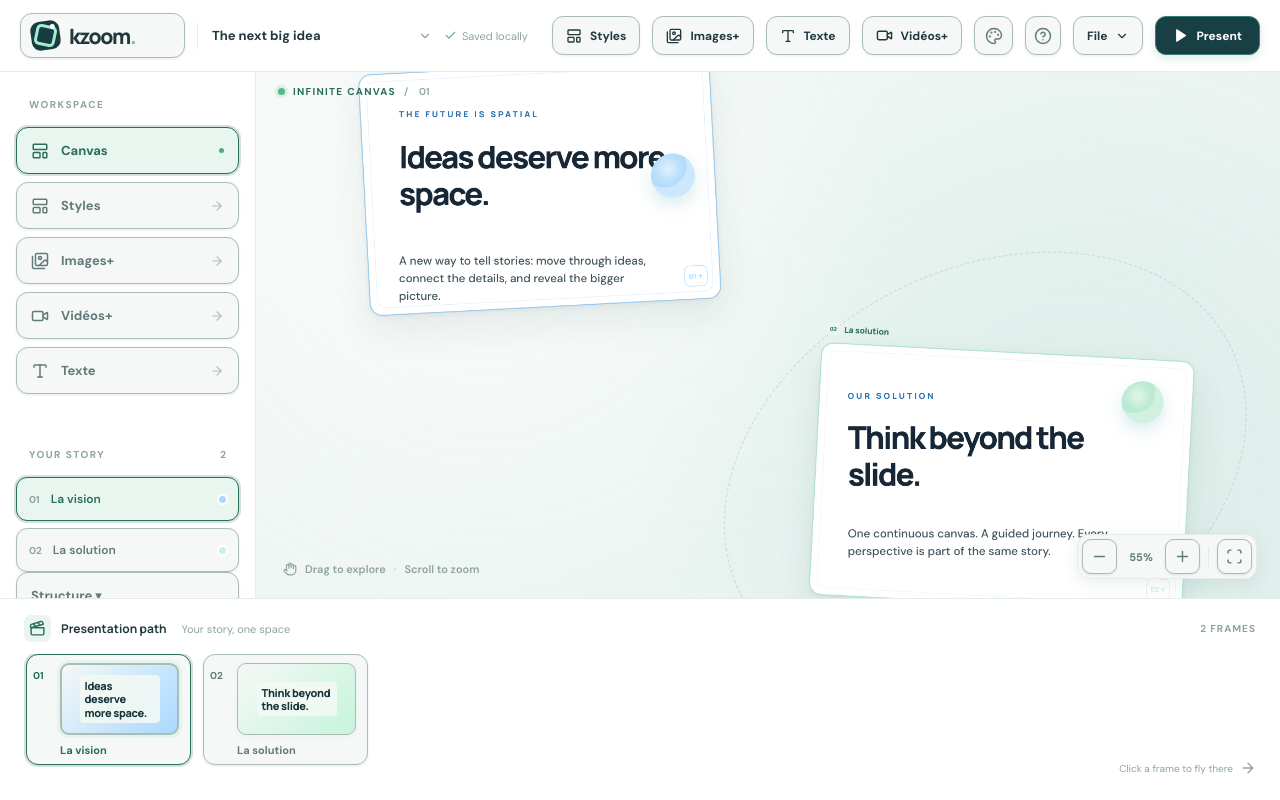
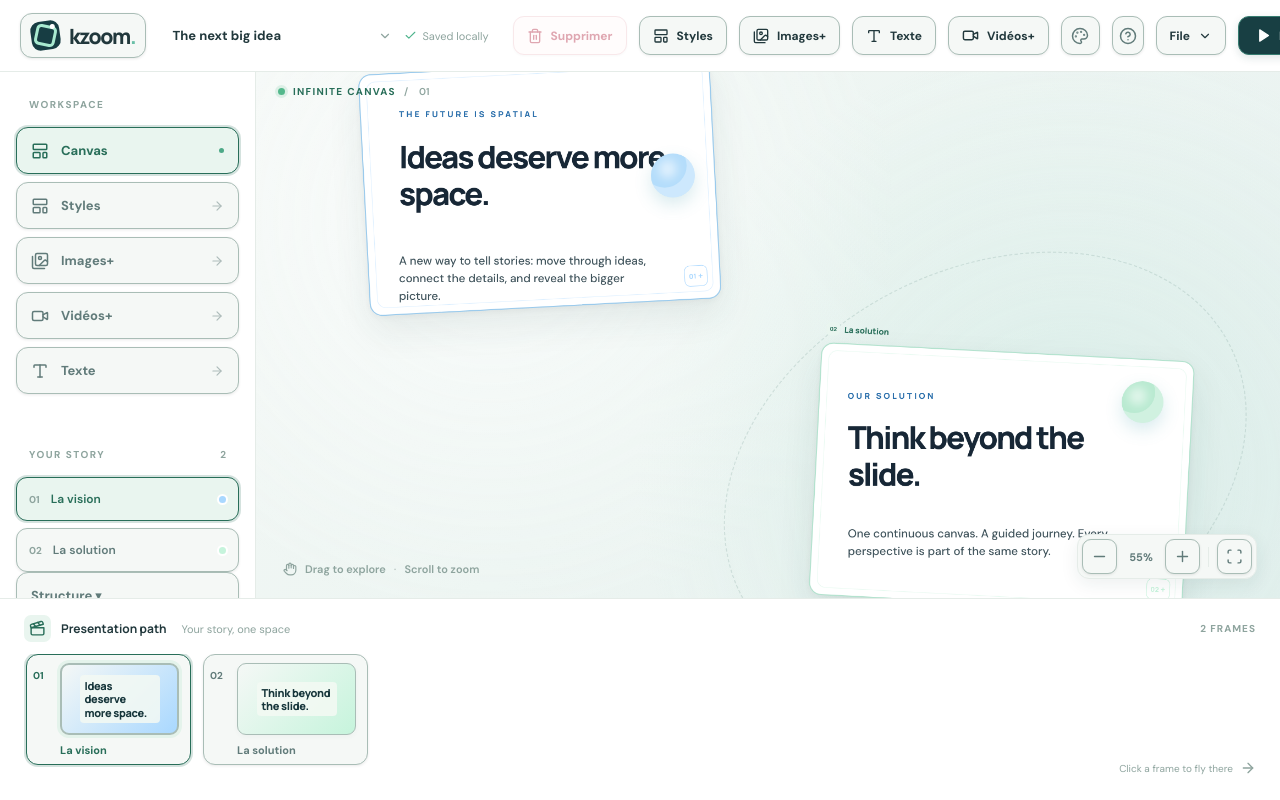
Before and after one commit to Sheldon-Learning/k2zoom, a React (Vite) app: page / in a window 1280 px wide. Built offline with nearby package versions, Linux system fonts and the light colour scheme.

Commit message:
midification sous slides et ajout bouton supprimer

```diff
--- a/src/App.tsx
+++ b/src/App.tsx
@@ -13,6 +13,7 @@ import {
   Images,
   Play,
   Sparkles,
+  Trash2,
   Type,
   Upload,
   Video,
@@ -54,6 +55,7 @@ import { prepareImages } from './utils/images'
 import { createPresentationPdf } from './utils/pdfExport'
 import { importDocument } from './utils/documentImport'
 import type {
+  CanvasElement,
   Presentation,
   PresentationStyle,
   ImageElement,
@@ -86,8 +88,7 @@ export default function App() {
   const [showVideoDialog, setShowVideoDialog] = useState(false)
   const [cleanMode, setCleanMode] = useState(false)
   const [showTextEditor, setShowTextEditor] = useState(false)
-  const [selectedTextId, setSelectedTextId] = useState<string | null>(null)
-  const [selectedImageId, setSelectedImageId] = useState<string | null>(null)
+  const [selectedElementId, setSelectedElementId] = useState<string | null>(null)
   const [pdfBusy, setPdfBusy] = useState(false)
   const [importBusy, setImportBusy] = useState(false)
   const [activeNestedId, setActiveNestedId] = useState<string | null>(null)
@@ -146,6 +147,13 @@ export default function App() {
   const activeSiblingIndex = activeSiblings.findIndex(
     (frame) => frame.id === currentFrame?.id,
   )
+  const selectedElement = presentation.elements.find(
+    (element) => element.id === selectedElementId,
+  )
+  const selectedTextId =
+    selectedElement?.type === 'text' ? selectedElement.id : null
+  const selectedImageId =
+    selectedElement?.type === 'image' ? selectedElement.id : null
   const selectedText = presentation.elements.find(
     (element): element is TextElement =>
       element.type === 'text' && element.id === selectedTextId,
@@ -234,7 +242,37 @@ export default function App() {
       ...latest,
       elements: latest.elements.filter((element) => element.id !== id),
     })
-    setSelectedTextId(null)
+    setSelectedElementId(null)
+  }
+
+  function deleteSelectedElement() {
+    if (!selectedElementId) return
+    const latest = usePresentationStore.getState().presentation
+    if (!latest.elements.some((element) => element.id === selectedElementId)) {
+      setSelectedElementId(null)
+      return
+    }
+    replace({
+      ...latest,
+      elements: latest.elements.filter(
+        (element) => element.id !== selectedElementId,
+      ),
+    })
+    setSelectedElementId(null)
+    setShowTextEditor(false)
+    setMessage('Élément supprimé')
+    window.setTimeout(() => setMessage(''), 2500)
+  }
+
+  function selectCanvasElement(element: CanvasElement) {
+    setSelectedElementId(element.id)
+    if (element.type !== 'text') setShowTextEditor(false)
+    if ('frameId' in element && element.frameId) {
+      const owner = presentation.frames.find(
+        (frame) => frame.id === element.frameId,
+      )
+      if (owner?.parentId) setActiveNestedId(owner.id)
+    }
   }
 
   function addText(kind: 'body' | 'heading' = 'body') {
@@ -268,7 +306,7 @@ export default function App() {
       rotation: 0,
     }
     replace({ ...presentation, elements: [...presentation.elements, element] })
-    setSelectedTextId(element.id)
+    setSelectedElementId(element.id)
     setShowTextEditor(true)
   }
 
@@ -290,8 +328,8 @@ export default function App() {
             element.y <= frame.y + frame.height + 160),
     )
     if (frameIndex >= 0) setActiveFrame(frameIndex)
-    setSelectedTextId(element.id)
-    setSelectedImageId(null)
+    setSelectedElementId(element.id)
+    setSelectedElementId(null)
     setShowTextEditor(true)
   }
 
@@ -308,8 +346,8 @@ export default function App() {
   }
 
   function selectImage(image: ImageElement) {
-    setSelectedImageId(image.id)
-    setSelectedTextId(null)
+    setSelectedElementId(image.id)
+    setSelectedElementId(null)
   }
 
   async function pasteImages(files: File[]) {
@@ -354,8 +392,8 @@ export default function App() {
           'Stockage local plein : utilisez des images plus petites.',
         )
       replace(next)
-      setSelectedImageId(added.at(-1)?.id ?? null)
-      setSelectedTextId(null)
+      setSelectedElementId(added.at(-1)?.id ?? null)
+      setSelectedElementId(null)
       setMessage(
         `${added.length} image${added.length > 1 ? 's' : ''} collée${added.length > 1 ? 's' : ''}`,
       )
@@ -392,8 +430,8 @@ export default function App() {
       return
     }
     replace(next)
-    setSelectedImageId(copy.id)
-    setSelectedTextId(null)
+    setSelectedElementId(copy.id)
+    setSelectedElementId(null)
     setMessage('Image copiée sur le canvas')
     window.setTimeout(() => setMessage(''), 4500)
   }
@@ -436,8 +474,8 @@ export default function App() {
         ...latest,
         elements: latest.elements.filter((item) => item.id !== id),
       })
-      setSelectedImageId(null)
-      setSelectedTextId(null)
+      setSelectedElementId(null)
+      setSelectedElementId(null)
     }
     const handlePaste = (event: ClipboardEvent) => {
       const target = event.target
@@ -469,7 +507,7 @@ export default function App() {
               y: element.y + 24,
             }
             replace({ ...latest, elements: [...latest.elements, copy] })
-            setSelectedTextId(copy.id)
+            setSelectedElementId(copy.id)
           }
         } catch {
           setMessage('Impossible de coller cette image.')
@@ -572,8 +610,8 @@ export default function App() {
         if (JSON.stringify(next).length > 3_500_000)
           throw new Error('Stockage local plein : utilisez moins d’images.')
         replace(next)
-        setSelectedImageId(added.at(-1)?.id ?? null)
-        setSelectedTextId(null)
+        setSelectedElementId(added.at(-1)?.id ?? null)
+        setSelectedElementId(null)
         setMessage(
           `${added.length} image${added.length > 1 ? 's' : ''} ajoutée${added.length > 1 ? 's' : ''} à cette page`,
         )
@@ -695,8 +733,8 @@ export default function App() {
     setActiveFrame(index)
     setActiveNestedId(null)
     setNavigationHistory((history) => [...history, frame.id])
-    setSelectedTextId(null)
-    setSelectedImageId(null)
+    setSelectedElementId(null)
+    setSelectedElementId(null)
     controller.focusOn(frame, frame.duration)
   }
 
@@ -708,8 +746,8 @@ export default function App() {
     if (rootIndex >= 0) setActiveFrame(rootIndex)
     setActiveNestedId(frame.parentId ? id : null)
     setNavigationHistory((history) => [...history, id])
-    setSelectedTextId(null)
-    setSelectedImageId(null)
+    setSelectedElementId(null)
+    setSelectedElementId(null)
     setNumberMenuFrameId(null)
     controller.focusOn(frame, frame.duration)
   }
@@ -767,8 +805,8 @@ export default function App() {
       const index = pathFrames.findIndex((frame) => frame.id === root?.id)
       if (index >= 0) setActiveFrame(index)
       setActiveNestedId(child.id)
-      setSelectedTextId(null)
-      setSelectedImageId(null)
+      setSelectedElementId(null)
+      setSelectedElementId(null)
       setNavigationHistory((history) => [...history, id, child.id])
       controller.focusOn(child)
     }
@@ -858,8 +896,8 @@ export default function App() {
           setShowTextEditor(false)
           setShowMenu(false)
         } else {
-          setSelectedTextId(null)
-          setSelectedImageId(null)
+          setSelectedElementId(null)
+          setSelectedElementId(null)
           setCleanMode(false)
         }
         return
@@ -911,10 +949,10 @@ export default function App() {
           usePresentationStore.getState().redo()
           return
         }
-        if (mod && key === 'd' && (selectedImageId || selectedTextId)) {
+        if (mod && key === 'd' && selectedElementId) {
           event.preventDefault()
           const element = presentation.elements.find(
-            (item) => item.id === (selectedImageId ?? selectedTextId),
+            (item) => item.id === selectedElementId,
           )
           if (element) {
             const copy = {
@@ -927,34 +965,21 @@ export default function App() {
               ...presentation,
               elements: [...presentation.elements, copy],
             })
-            if (copy.type === 'image') setSelectedImageId(copy.id)
-            else setSelectedTextId(copy.id)
+            setSelectedElementId(copy.id)
           }
           return
         }
         if (
           (event.key === 'Delete' || event.key === 'Backspace') &&
-          (selectedTextId || selectedImageId)
+          selectedElementId
         ) {
           event.preventDefault()
-          if (selectedTextId) deleteTextById(selectedTextId)
-          else {
-            replace({
-              ...presentation,
-              elements: presentation.elements.filter(
-                (item) => item.id !== selectedImageId,
-              ),
-            })
-            setSelectedImageId(null)
-          }
+          deleteSelectedElement()
           return
         }
-        if (
-          event.key.startsWith('Arrow') &&
-          (selectedTextId || selectedImageId)
-        ) {
+        if (event.key.startsWith('Arrow') && selectedElementId) {
           event.preventDefault()
-          const id = selectedTextId ?? selectedImageId
+          const id = selectedElementId
           const amount = event.shiftKey ? 10 : 1
           replace({
             ...presentation,
@@ -1076,8 +1101,8 @@ export default function App() {
       replace(imported)
       setActiveFrame(0)
       setActiveNestedId(null)
-      setSelectedTextId(null)
-      setSelectedImageId(null)
+      setSelectedElementId(null)
+      setSelectedElementId(null)
       controller.focusOn(imported.frames[0], 0)
       setMessage(`${imported.frames.length} slides créées depuis ${file.name}`)
     } catch (error) {
@@ -1231,6 +1256,24 @@ export default function App() {
                   : 'Saved locally'}
             </span>
             <div className="topbar-spacer" />
+            <button
+              type="button"
+              className="button topbar-delete-button"
+              onClick={deleteSelectedElement}
+              disabled={!selectedElement}
+              aria-label={
+                selectedElement
+                  ? `Supprimer l’élément sélectionné (${selectedElement.type})`
+                  : 'Sélectionnez un élément à supprimer'
+              }
+              title={
+                selectedElement
+                  ? 'Supprimer l’élément sélectionné'
+                  : 'Cliquez sur un élément du canvas'
+              }
+            >
+              <Trash2 size={16} /> <span>Supprimer</span>
+            </button>
             <button
               className="button button-light styles-top-button"
               onClick={() =>
@@ -1555,11 +1598,14 @@ export default function App() {
           viewportRef={viewportRef}
           selectedTextId={showTextEditor && !cleanMode ? selectedTextId : null}
           selectedImageId={!cleanMode ? selectedImageId : null}
+          selectedElementId={!cleanMode ? selectedElementId : null}
           onSelectText={!cleanMode ? selectText : undefined}
           onUpdateText={!cleanMode ? updateTextById : undefined}
           onDeleteText={!cleanMode ? deleteTextById : undefined}
           onSelectImage={!cleanMode ? selectImage : undefined}
           onUpdateImage={!cleanMode ? updateImageById : undefined}
+          onSelectElement={!cleanMode ? selectCanvasElement : undefined}
+          onClearSelection={!cleanMode ? () => setSelectedElementId(null) : undefined}
           onExploreSlide={handleSlideNumberClick}
           onDoubleClickSlideNumber={handleSlideNumberDoubleClick}
         />
@@ -1692,7 +1738,7 @@ export default function App() {
           visualStyle={!!presentation.style && presentation.style !== 'story'}
           texts={frameTexts}
           selected={selectedText}
-          onSelect={setSelectedTextId}
+          onSelect={setSelectedElementId}
           onTitleChange={updateFrameTitle}
           onChange={updateText}
           onAdd={() => addText()}
--- a/src/data/visualStyles.ts
+++ b/src/data/visualStyles.ts
@@ -311,6 +311,61 @@ export function appendMediaToStory(
   return { ...presentation, frames, elements, path, style: 'story' }
 }
 
+/** Reflows the existing root slides without recreating their editable content. */
+export function restylePresentation(
+  presentation: Presentation,
+  style: PresentationStyle,
+): Presentation {
+  if (style === 'story') return { ...presentation, style }
+  const rootFrames = presentation.path
+    .map((id) => presentation.frames.find((frame) => frame.id === id))
+    .filter((frame): frame is Frame => !!frame && !frame.parentId)
+  const moves = new Map(
+    rootFrames.map((frame, index) => {
+      const target = position(style, index, rootFrames.length)
+      return [
+        frame.id,
+        {
+          dx: target.x - frame.x,
+          dy: target.y - frame.y,
+          rotation: target.rotation,
+          rotationDelta: target.rotation - frame.rotation,
+        },
+      ]
+    }),
+  )
+  const ownerOf = (element: CanvasElement) => {
+    if ('frameId' in element && element.frameId) return element.frameId
+    return rootFrames.find((frame) => element.id.startsWith(`${frame.id}-`))?.id
+  }
+  return {
+    ...presentation,
+    style,
+    frames: presentation.frames.map((frame) => {
+      const move = moves.get(frame.id)
+      return move
+        ? {
+            ...frame,
+            x: frame.x + move.dx,
+            y: frame.y + move.dy,
+            rotation: move.rotation,
+          }
+        : frame
+    }),
+    elements: presentation.elements.map((element) => {
+      const move = moves.get(ownerOf(element) ?? '')
+      return move
+        ? {
+            ...element,
+            x: element.x + move.dx,
+            y: element.y + move.dy,
+            rotation: element.rotation + move.rotationDelta,
+          }
+        : element
+    }),
+  }
+}
+
 export function buildVisualPresentation(
   style: Exclude<PresentationStyle, 'story'>,
   gallery: GalleryMedia[],
--- a/src/styles.css
+++ b/src/styles.css
@@ -184,6 +184,20 @@ input:focus-visible {
 }
 .button-primary:hover {
   background: #24575a;
+}
+.topbar-delete-button {
+  padding: 0 13px;
+  border-color: #efc8ce;
+  color: #b42f47;
+  background: #fff7f8;
+}
+.topbar-delete-button:hover:not(:disabled) {
+  border-color: #dc8190;
+  background: #ffe9ed;
+}
+.topbar-delete-button:disabled {
+  cursor: default;
+  opacity: 0.42;
 }
 .menu-wrap {
   position: relative;
@@ -638,6 +652,20 @@ input:focus-visible {
   display: flex;
   align-items: flex-start;
   pointer-events: none;
+}
+.canvas-element.element-selected {
+  z-index: 6;
+  outline: 2px solid var(--accent);
+  outline-offset: 5px;
+}
+.canvas-element.shape-circle,
+.canvas-element.shape-rect,
+.canvas-element.video-element {
+  pointer-events: auto;
+}
+.canvas-element.shape-circle,
+.canvas-element.shape-rect {
+  cursor: pointer;
 }
 .text-element {
   white-space: pre-wrap;
```
Also changed, not shown: src/components/canvas/InfiniteCanvas.tsx (+19 -3 lines).
